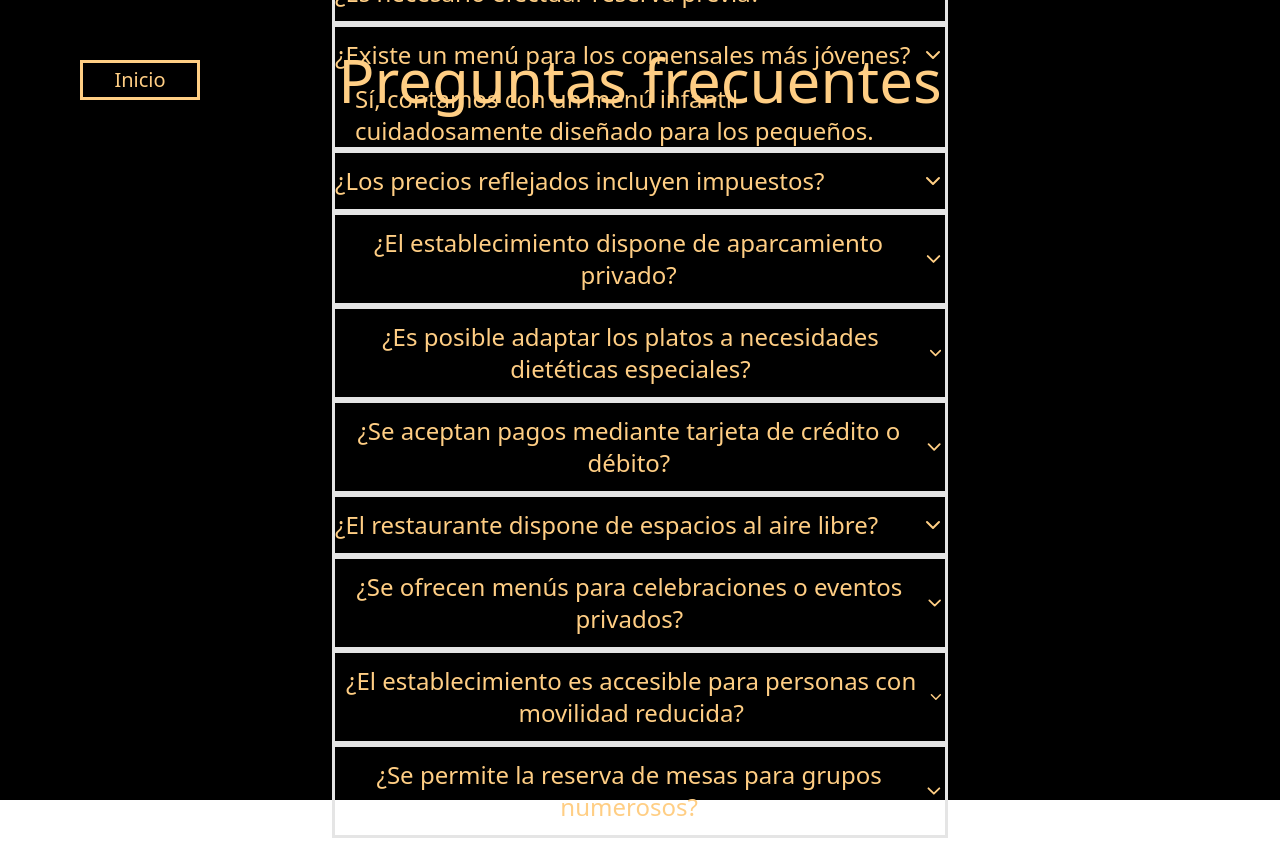
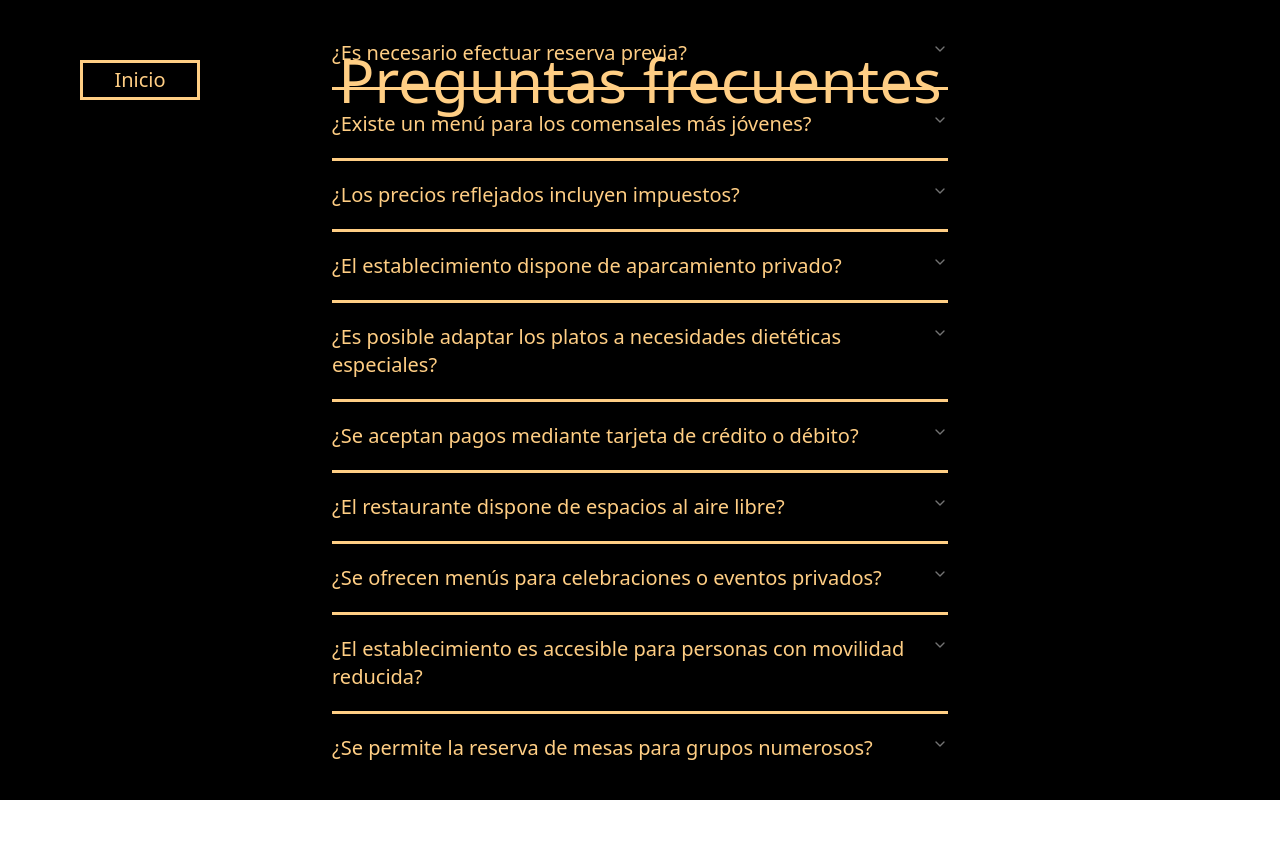
Before and after one commit to Dev-id-A/restaurant-page, a React (Vite) app: page /faq in a window 1280 px wide. After the commit the page ends 806 px from the top, so only its background shows below. Built offline with nearby package versions, Linux system fonts and the light colour scheme.

Commit message:
Accordion fixed

```diff
--- a/src/assets/FAQ/FAQAccordion.jsx
+++ b/src/assets/FAQ/FAQAccordion.jsx
@@ -1,25 +1,22 @@
-import { Accordion, AccordionContent, AccordionItem, AccordionTrigger } from "@radix-ui/react-accordion"
+import { Accordion, AccordionContent, AccordionItem, AccordionTrigger } from "@/components/ui/accordion"
 import faq from "../Json/FAQJson"
 import { ChevronDownIcon } from "lucide-react"
 
 function FAQAccordion({lang}) {
   return (
-    <div className="w-full p-6 flex justify-center text-2xl">
+    <div className="w-full p-6 flex justify-center">
       <div className="w-1/2">
         <Accordion
-
           type="single"
-
+          collapsible
           className="w-full"
-          defaultValue="item-1"
         >
           {faq.map((accordion, i)=> (
-            <AccordionItem className="border-3" value={`item-${i}`} key={i}>
-              <AccordionTrigger className="flex flex-row justify-between items-center w-full hover:cursor-pointer py-3">
+            <AccordionItem className="py-1 border-b-3 border-royal" value={`item-${i}`} key={i}>
+              <AccordionTrigger className="text-xl">
                 {accordion.ask[lang]}
-                <ChevronDownIcon/>
               </AccordionTrigger>
-              <AccordionContent className="px-5">{accordion.answer[lang]}</AccordionContent>
+              <AccordionContent className="px-5 text-lg">{accordion.answer[lang]}</AccordionContent>
             </AccordionItem>
           ))}
     </Accordion>
--- a/vite.config.js
+++ b/vite.config.js
@@ -1,9 +1,15 @@
 import { defineConfig } from 'vite'
 import react from '@vitejs/plugin-react'
 import tailwindcss from '@tailwindcss/vite'
+import path from "path"
 
 
 // https://vite.dev/config/
 export default defineConfig({
   plugins: [react(), tailwindcss()],
+  resolve: {
+    alias: {
+      '@': path.resolve(__dirname, './src'),
+    },
+  },
 })
```
